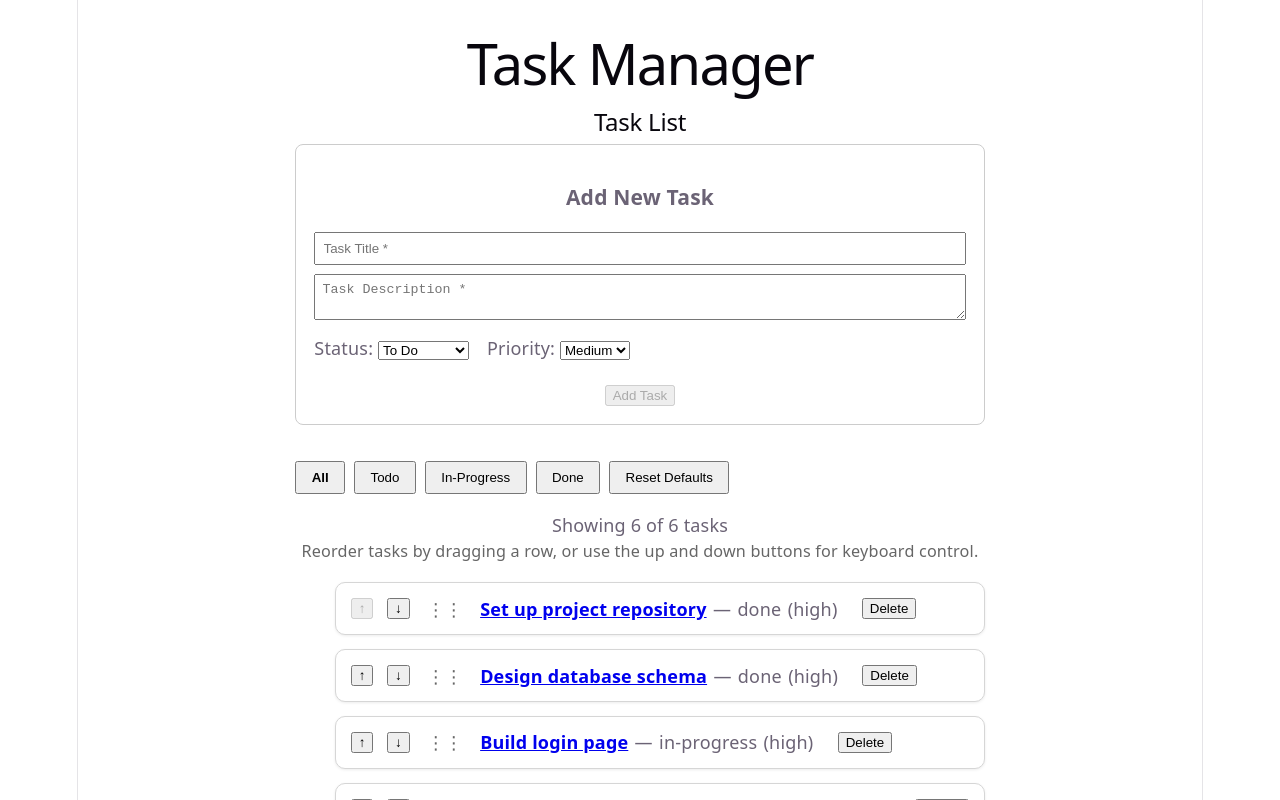
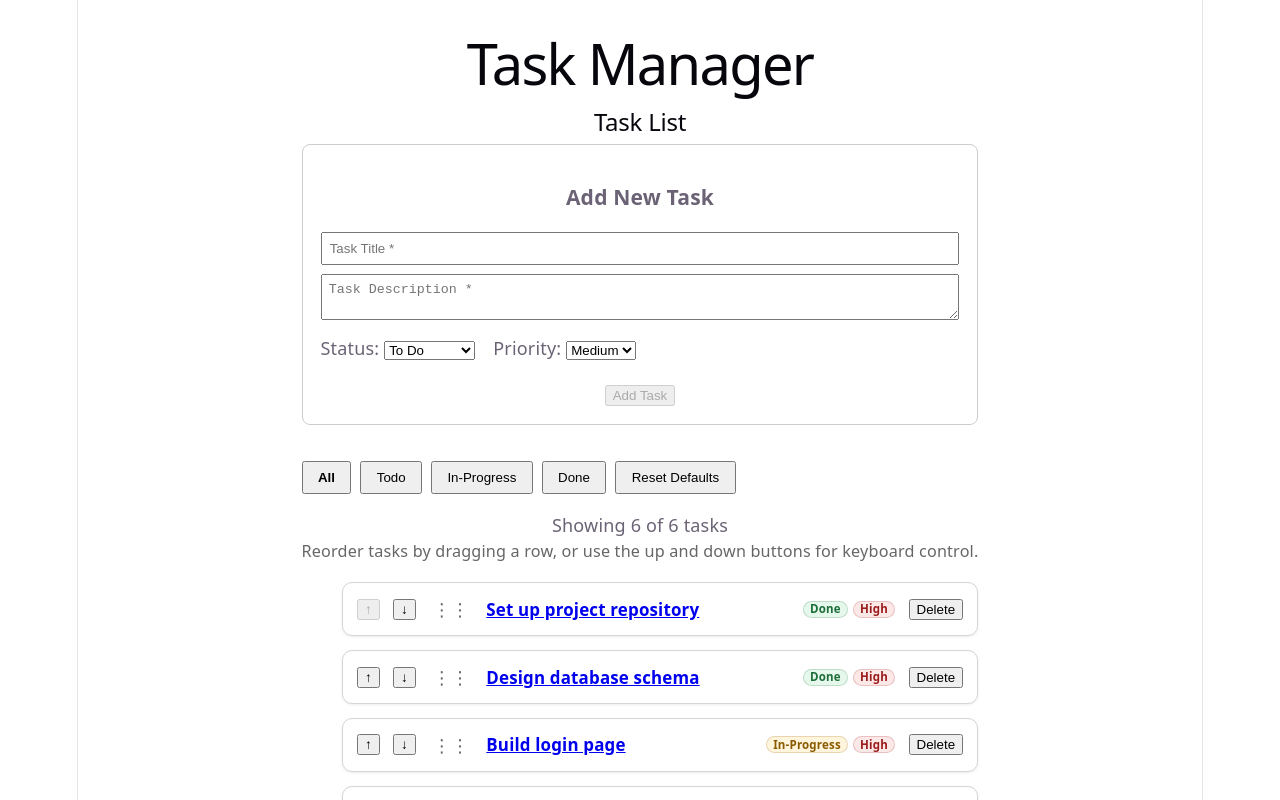
Before and after one commit to xxopher/2026-NTU-AIE-Workspace, a React (Vite) app in the folder task-manager/: page /tasks in a window 1280 px wide. Shown: the top 800 px of the page. Built offline with nearby package versions, Linux system fonts and the light colour scheme.

Commit message:
Style Update

```diff
--- a/task-manager/src/pages/TaskListPage.jsx
+++ b/task-manager/src/pages/TaskListPage.jsx
@@ -65,6 +65,56 @@ export default function TaskListPage() {
     if (dragIndex === null) return;
     reorderWithinFiltered(dragIndex, dropIndex);
     setDragIndex(null);
+  }
+
+  function getStatusBadgeStyle(status) {
+    const palette = {
+      todo: { bg: '#e8f1ff', text: '#1f4aa0' },
+      'in-progress': { bg: '#fff4dc', text: '#8a5a00' },
+      done: { bg: '#e6f8ec', text: '#1d6f3a' }
+    };
+
+    const colors = palette[status] || { bg: '#efefef', text: '#333333' };
+    return {
+      backgroundColor: colors.bg,
+      color: colors.text,
+      border: `1px solid ${colors.text}33`,
+      borderRadius: '999px',
+      padding: '0.08rem 0.32rem',
+      fontSize: '0.64rem',
+      fontWeight: 600,
+      lineHeight: 1.05,
+      display: 'inline-flex',
+      alignItems: 'center',
+      justifyContent: 'center',
+      textAlign: 'center',
+      textTransform: 'capitalize'
+    };
+  }
+
+  function getPriorityBadgeStyle(priority) {
+    const palette = {
+      high: { bg: '#fde8e8', text: '#9b1c1c' },
+      medium: { bg: '#fff4dc', text: '#8a5a00' },
+      low: { bg: '#e9f7ef', text: '#1f7a45' }
+    };
+
+    const colors = palette[priority] || { bg: '#efefef', text: '#333333' };
+    return {
+      backgroundColor: colors.bg,
+      color: colors.text,
+      border: `1px solid ${colors.text}33`,
+      borderRadius: '999px',
+      padding: '0.08rem 0.32rem',
+      fontSize: '0.64rem',
+      fontWeight: 600,
+      lineHeight: 1.05,
+      display: 'inline-flex',
+      alignItems: 'center',
+      justifyContent: 'center',
+      textAlign: 'center',
+      textTransform: 'capitalize'
+    };
   }
 
   return (
@@ -153,15 +203,18 @@ export default function TaskListPage() {
             </span>
 
             <Link to={`/tasks/${task.id}`}>
-              <strong>{task.title}</strong>
+              <strong style={{ fontSize: '0.94rem' }}>{task.title}</strong>
             </Link>{' '}
-            — <span>{task.status}</span> ({task.priority})
-            <button
-              style={{ marginLeft: '1rem', cursor: 'pointer' }}
-              onClick={() => dispatch({ type: 'DELETE_TASK', payload: task.id })}
-            >
-              Delete
-            </button>
+            <div style={{ marginLeft: 'auto', display: 'flex', alignItems: 'center', gap: '0.32rem' }}>
+              <span style={getStatusBadgeStyle(task.status)}>{task.status}</span>
+              <span style={getPriorityBadgeStyle(task.priority)}>{task.priority}</span>
+              <button
+                style={{ marginLeft: '0.45rem', cursor: 'pointer' }}
+                onClick={() => dispatch({ type: 'DELETE_TASK', payload: task.id })}
+              >
+                Delete
+              </button>
+            </div>
           </li>
         ))}
       </ul>
```
